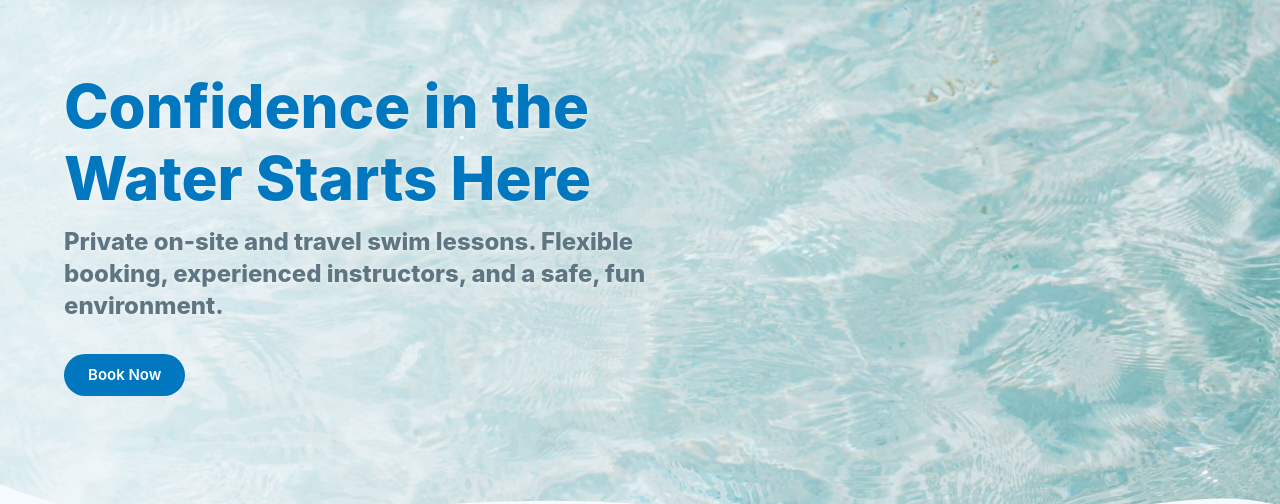
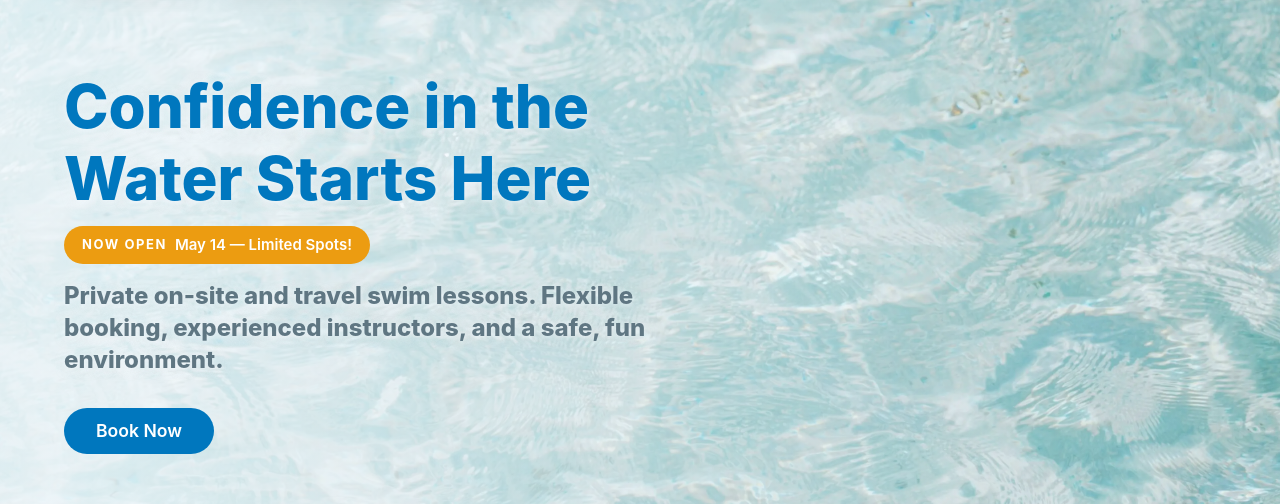
Before and after one commit to sweller226/swim-site, a Next.js app in the folder frontend/: page / in a window 1280 px wide. Shown: the part 132-636 px from the top of the page. Built offline with nearby package versions, Linux system fonts and the light colour scheme; no server answers.

Commit message:
added NOW OPEN tag

```diff
--- a/frontend/src/components/Hero.tsx
+++ b/frontend/src/components/Hero.tsx
@@ -1,6 +1,6 @@
 'use client';
 
-import { Box, Container, Typography, Button, Grid, Paper, Stack } from '@mui/material';
+import { Box, Container, Typography, Button, Grid, Paper, Stack, Divider } from '@mui/material';
 import { styled, alpha } from '@mui/material/styles';
 import VerifiedUserIcon from '@mui/icons-material/VerifiedUser';
 import SchoolIcon from '@mui/icons-material/School';
@@ -49,6 +49,23 @@ const StyledTrustBadge = styled(Paper)(({ theme }) => ({
   whiteSpace: 'nowrap',
 }));
 
+const SeasonTag = styled(Box)(({ theme }) => ({
+  display: 'inline-flex',
+  alignItems: 'center',
+  gap: theme.spacing(1),
+  background: '#ec9c11',
+  borderRadius: 80,
+  padding: '6px 14px', // mobile first
+  color: '#fff',
+
+  [theme.breakpoints.up('sm')]: {
+    padding: '7px 16px',
+  },
+  [theme.breakpoints.up('md')]: {
+    padding: '8px 18px',
+  },
+}));
+
 const TrustBadge = ({ icon, text }: { icon: React.ReactNode; text: string }) => (
   <StyledTrustBadge elevation={0}>
     {icon}
@@ -91,18 +108,43 @@ const Hero = () => {
         </Stack>
 
         <Box sx={{ flex: 1, display: 'flex', alignItems: 'flex-start', paddingTop: 2, mt: { xs: 1, md: 5 } }}>
-          <Grid container spacing={4}>
+          <Grid container spacing={4} alignItems="flex-start" sx={{ flex: 1 }}>
             <Grid size={{ xs: 12, md: 7 }}>
                 <Typography
                   id="hero-main-heading"
                   variant="h2"
                   component="h1"
                   fontWeight="800"
-                  gutterBottom
-                  sx={{ color: 'primary.main', mb: 1.5, textShadow: '0 2px 12px rgba(244,250,254,0.5), 0 1px 4px rgba(244,250,254,0.5)' }}
+                  sx={{
+                    color: 'primary.main',
+                    mb: 1.5,
+                    textShadow: '0 2px 12px rgba(244,250,254,0.5), 0 1px 4px rgba(244,250,254,0.5)'
+                  }}
                 >
                   Confidence in the Water Starts Here
                 </Typography>
+
+                <SeasonTag sx={{ mb: 2 }}>
+                  <Typography
+                    sx={{
+                      fontSize: { xs: '11px', sm: '12px', md: '13px' },
+                      fontWeight: 700,
+                      letterSpacing: '0.12em',
+                      textTransform: 'uppercase',
+                    }}
+                  >
+                    Now Open
+                  </Typography>
+
+                  <Typography
+                    sx={{
+                      fontSize: { xs: '13px', sm: '14px', md: '15px' },
+                      fontWeight: 600,
+                    }}
+                  >
+                    May 14 — Limited Spots!
+                  </Typography>
+                </SeasonTag>
 
               <Typography
                 variant="h5"
@@ -123,6 +165,7 @@ const Hero = () => {
                   href="https://bookeo.com/daveswimschool"
                   target="_blank"
                   rel="noopener noreferrer"
+                  sx={{ px: 4, py: 0.90, fontSize: '1.1rem', borderRadius: 10}}
                 >
                   Book Now
                 </Button>
```
Lines whose indentation alone changed are shown as unchanged.
